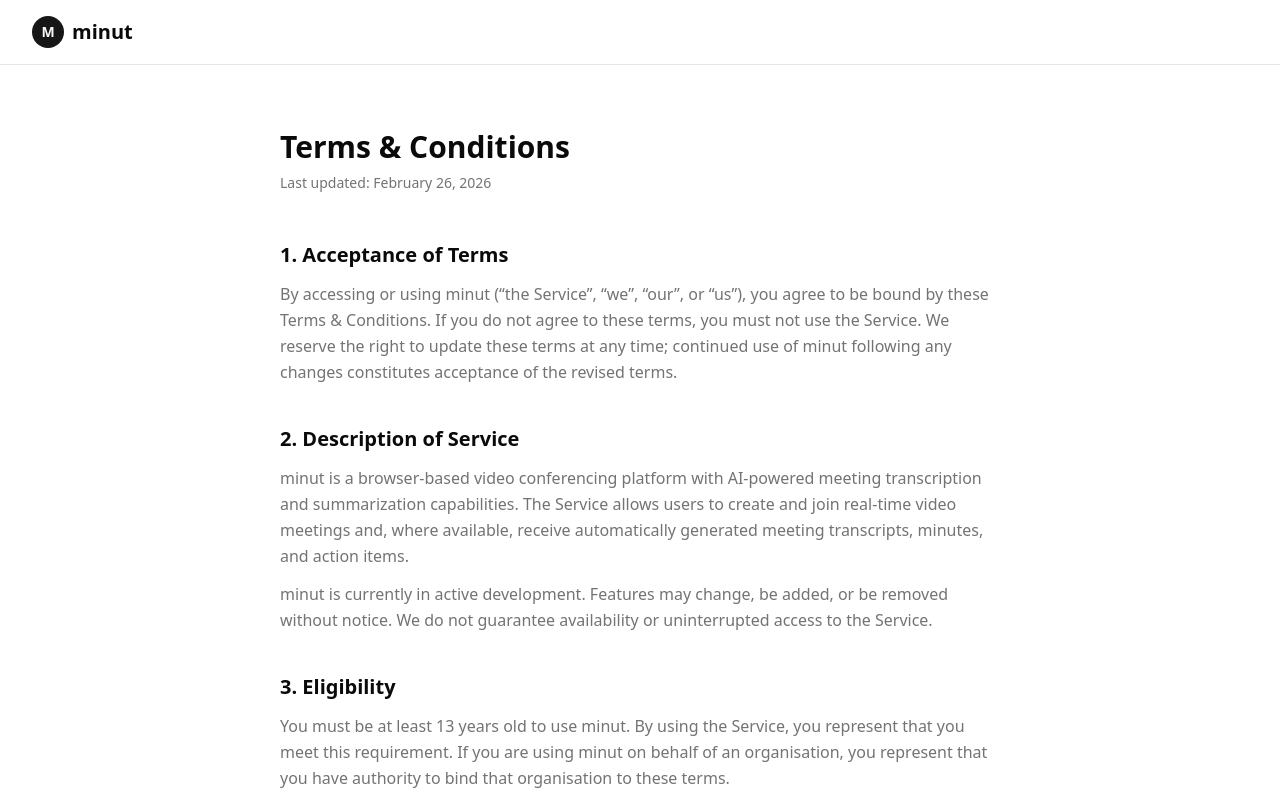
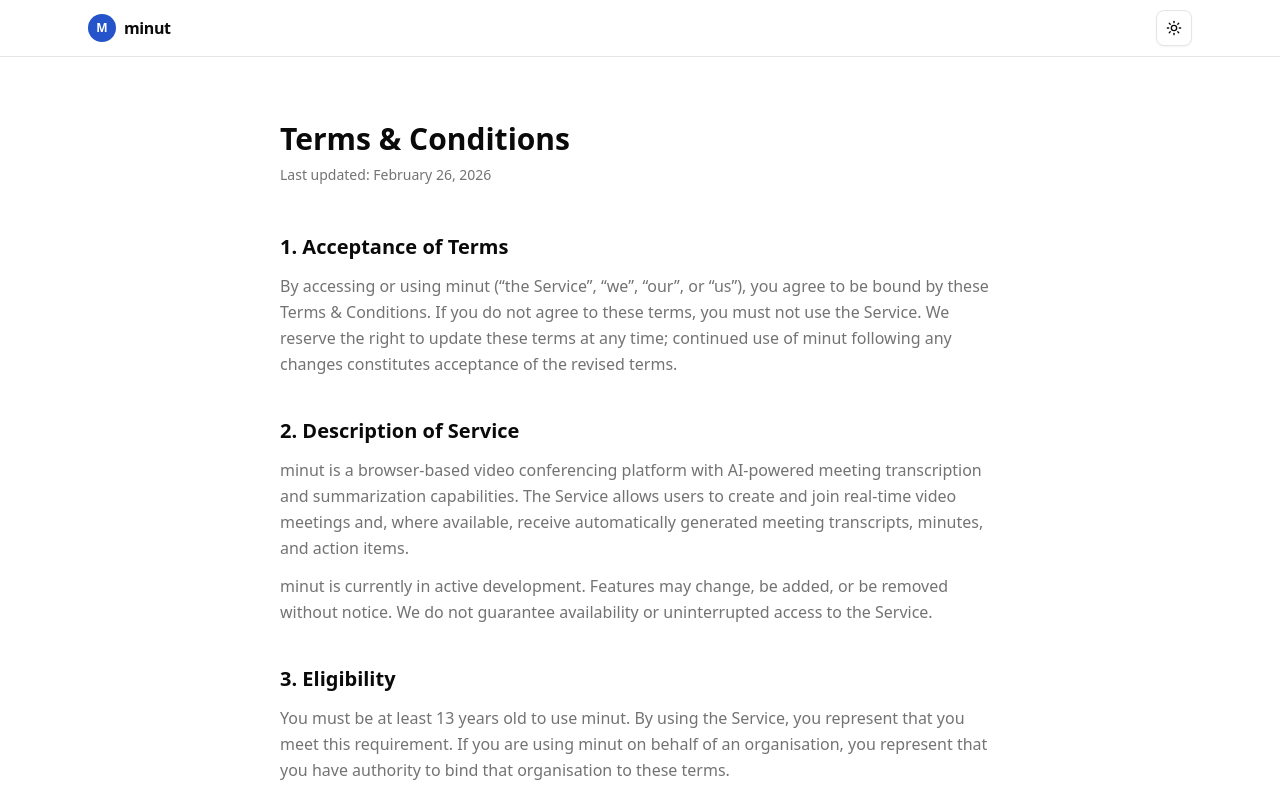
Before and after one commit to julzav/minut, a Next.js app: page /terms in a window 1280 px wide. Shown: the top 800 px of the page. Built offline with nearby package versions, Linux system fonts and the light colour scheme.

Commit message:
fix: dark mode audit — color-scheme, nav consistency
- Add color-scheme: light/dark to :root/.dark so browser native
  elements (scrollbars, autofill) respect the active theme
- Update Privacy and Terms page navs to match site-wide style:
  bg-brand dot, h-14, tracking-tight, add ModeToggle

```diff
--- a/app/globals.css
+++ b/app/globals.css
@@ -49,6 +49,7 @@
 }
 
 :root {
+  color-scheme: light;
   --radius: 0.625rem;
   --brand: oklch(0.49 0.19 264);
   --background: oklch(1 0 0);
@@ -85,6 +86,7 @@
 }
 
 .dark {
+  color-scheme: dark;
   --brand: oklch(0.68 0.18 264);
   --background: oklch(0.145 0 0);
   --foreground: oklch(0.985 0 0);
--- a/app/privacy/page.tsx
+++ b/app/privacy/page.tsx
@@ -1,4 +1,5 @@
 import Link from 'next/link';
+import { ModeToggle } from '@/components/mode-toggle';
 
 export const metadata = {
   title: 'Privacy Policy – minut',
@@ -8,13 +9,16 @@
 export default function PrivacyPolicyPage() {
   return (
     <div className="min-h-screen bg-background">
-      <header className="flex items-center justify-between px-8 py-4 border-b border-border">
-        <Link href="/" className="flex items-center space-x-2">
-          <div className="w-8 h-8 bg-primary rounded-full flex items-center justify-center">
-            <span className="text-primary-foreground font-bold text-sm">M</span>
-          </div>
-          <span className="text-xl font-semibold text-foreground">minut</span>
-        </Link>
+      <header className="border-b border-border">
+        <div className="max-w-6xl mx-auto flex items-center justify-between px-6 h-14">
+          <Link href="/" className="flex items-center gap-2">
+            <div className="w-7 h-7 bg-brand rounded-full flex items-center justify-center">
+              <span className="text-white font-bold text-xs">M</span>
+            </div>
+            <span className="font-semibold text-foreground tracking-tight">minut</span>
+          </Link>
+          <ModeToggle />
+        </div>
       </header>
 
       <main className="max-w-3xl mx-auto px-6 py-16">
--- a/app/terms/page.tsx
+++ b/app/terms/page.tsx
@@ -1,4 +1,5 @@
 import Link from 'next/link';
+import { ModeToggle } from '@/components/mode-toggle';
 
 export const metadata = {
   title: 'Terms & Conditions – minut',
@@ -8,13 +9,16 @@
 export default function TermsPage() {
   return (
     <div className="min-h-screen bg-background">
-      <header className="flex items-center justify-between px-8 py-4 border-b border-border">
-        <Link href="/" className="flex items-center space-x-2">
-          <div className="w-8 h-8 bg-primary rounded-full flex items-center justify-center">
-            <span className="text-primary-foreground font-bold text-sm">M</span>
-          </div>
-          <span className="text-xl font-semibold text-foreground">minut</span>
-        </Link>
+      <header className="border-b border-border">
+        <div className="max-w-6xl mx-auto flex items-center justify-between px-6 h-14">
+          <Link href="/" className="flex items-center gap-2">
+            <div className="w-7 h-7 bg-brand rounded-full flex items-center justify-center">
+              <span className="text-white font-bold text-xs">M</span>
+            </div>
+            <span className="font-semibold text-foreground tracking-tight">minut</span>
+          </Link>
+          <ModeToggle />
+        </div>
       </header>
 
       <main className="max-w-3xl mx-auto px-6 py-16">
```
